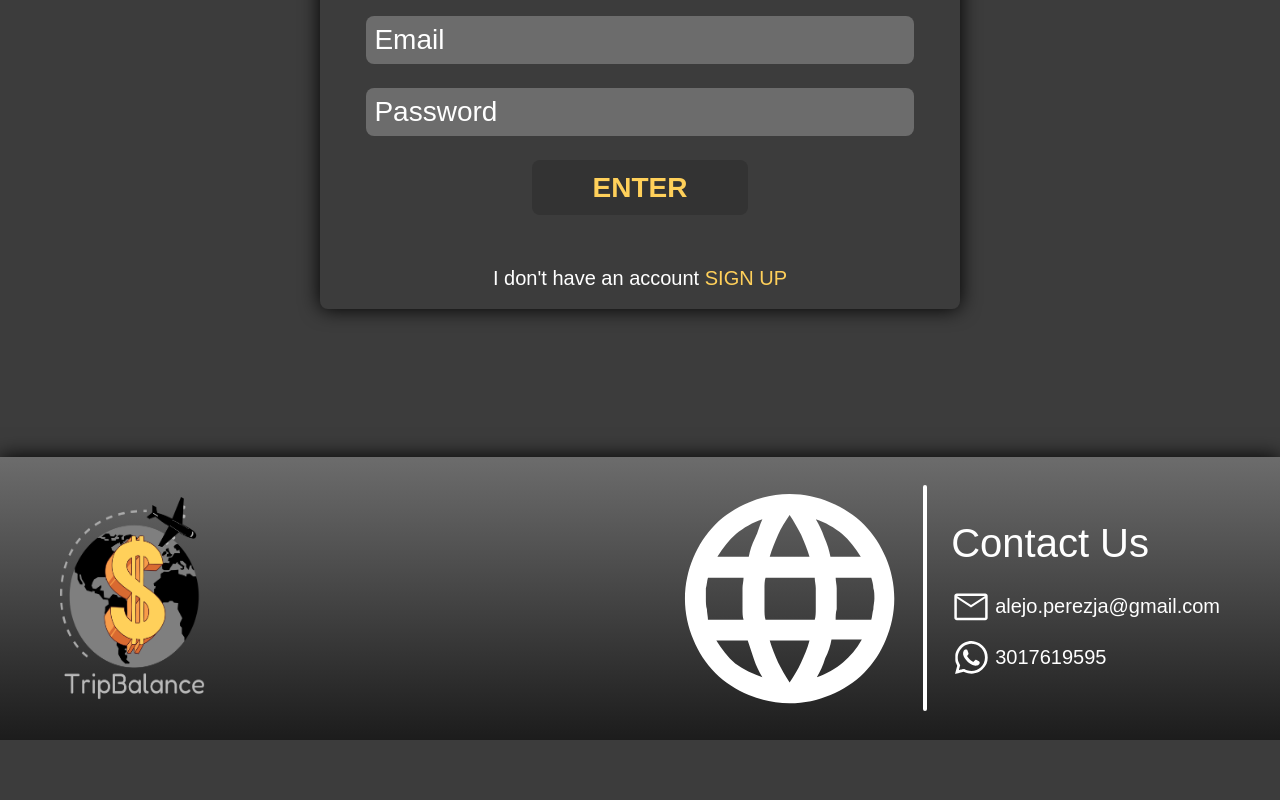
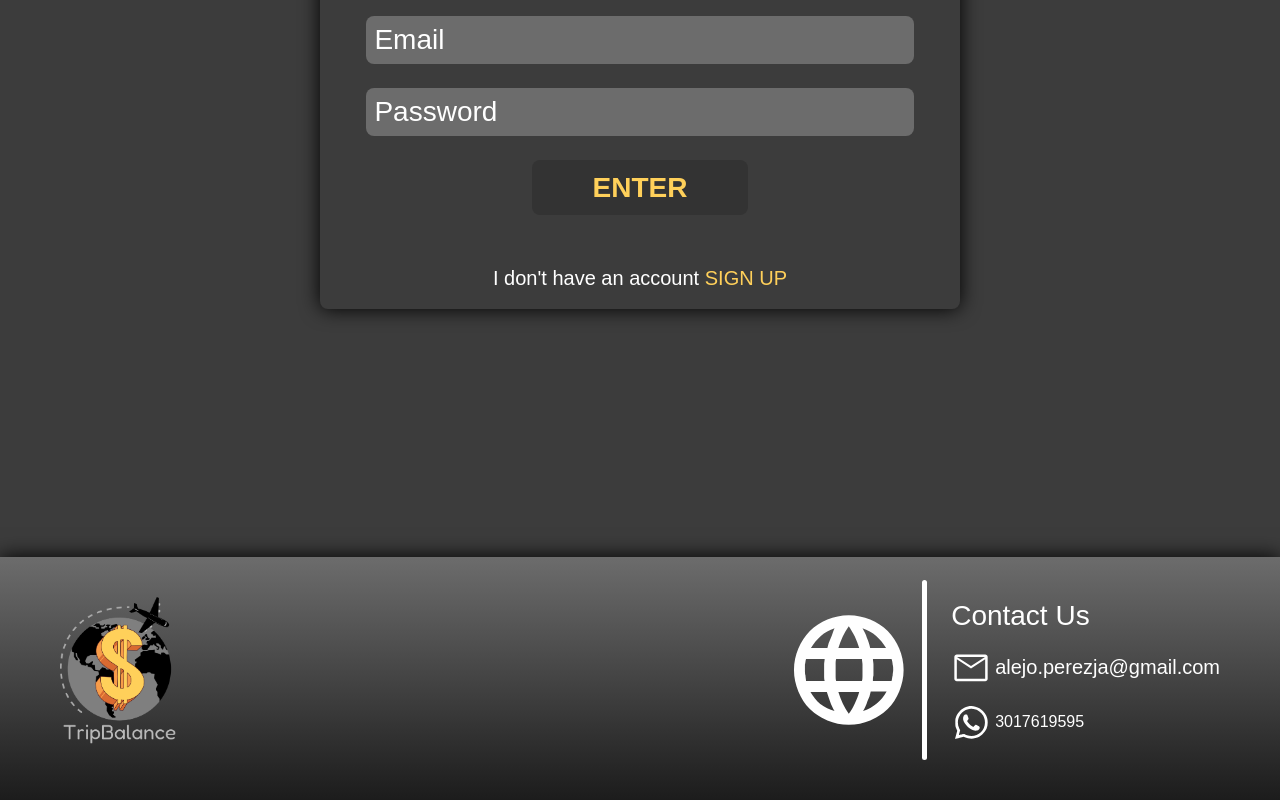
Before and after one commit to AlejoPerez10/TripBalance, a Next.js app: page / in a window 1280 px wide. Shown: the part 302-1102 px from the top of the page. Before the commit the page ends 1042 px from the top, so only its background shows below. Built offline with nearby package versions, Linux system fonts and the light colour scheme.

Commit message:
Organización del footer para responsive

```diff
--- a/src/components/footer.js
+++ b/src/components/footer.js
@@ -2,38 +2,40 @@ import React from 'react';
 import World from '@/icons/world.svg'
 import Mail from '@/icons/mail.svg'
 import Whatsapp from '@/icons/whatsapp.svg'
+import styles from '@/styles/Home.module.css'
 
 const Footer = () => {
     return (
-        <footer className='container-fluid bg-dark px-5 py-3' style={{background:'linear-gradient(to bottom, #6c6c6c, #1c1c1c)', boxShadow:'0 0 20px black', marginTop:'100px'}}>
+        <footer className='container-fluid bg-dark px-5 py-3' style={{background:'linear-gradient(to bottom, #6c6c6c, #1c1c1c)', boxShadow:'0 0 20px black', marginTop:'200px', height:'auto'}}>
 
-            <div className='row d-flex justify-content-center'>
+            <article className='row d-flex justify-content-center'>
 
-                <div className='col-12 d-flex justify-content-center col-sm-6 justify-content-sm-start'>
-                    <img className='img-fluid my-4 w-25' src="/img/LogoAppNoFondo.png" alt="logo de TripBalance"/>
-                </div>
+                <figure className='col-12 d-flex justify-content-center align-items-center col-sm-6 justify-content-sm-start h-auto'>
+                    <img className={`img-fluid my-4 ${styles.logoFooter}`} style={{width:'40%'}} src="/img/LogoAppNoFondo.png" alt="logo de TripBalance"/>
+                </figure>
 
-                <div className='row col-sm-6'>
-                    <div className='col d-none d-lg-flex gap-2'>
-                        <World/>
-                        <div className='d-none d-sm-block bg-white rounded my-auto' style={{width:'1.5%', height:'90%'}}></div>
-                    </div>
+                <section className='row col-sm-6 h-75 justify-content-center align-items-center my-auto'>
 
-                    <div className='col d-flex flex-column justify-content-center gap-3'>
-                        <h2 className='d-flex justify-content-center justify-content-sm-start text-white fs-1'>Contact Us</h2>
+                    <figure className='col d-none d-lg-flex gap-2 h-auto justify-content-end'>
+                        <World className='d-block w-50'/>
+                        <div className='d-block bg-white rounded my-auto' style={{width:'5px', height:'180px'}}></div>
+                    </figure>
 
-                        <div className='d-flex align-items-center flex-column flex-sm-row text-nowrap'>
+                    <aside className='col d-flex flex-column justify-content-center gap-1 h-25'>
+                        <h2 className='d-flex justify-content-center justify-content-sm-start text-white fs-3 my-auto mb-3'>Contact Us</h2>
+
+                        <figure className='d-flex align-items-center flex-column flex-sm-row text-nowrap'>
                             <Mail style={{width:'40px', minWidth:'40px'}}/>
                             <span className='ms-1 text-white fs-5'>alejo.perezja@gmail.com</span>
-                        </div>
+                        </figure>
 
-                        <div className='d-flex align-items-center flex-column flex-sm-row text-nowrap'>
+                        <figure className='d-flex align-items-center flex-column flex-sm-row text-nowrap'>
                             <Whatsapp style={{width:'40px', minWidth:'40x'}}/>
-                            <span className='ms-1 text-white fs-5'>3017619595</span>
-                        </div>
-                    </div>
-                </div>
-            </div>
+                            <span className='ms-1 text-white fs-6'>3017619595</span>
+                        </figure>
+                    </aside>
+                </section>
+            </article>
         </footer>
     );
 };
--- a/src/styles/Home.module.css
+++ b/src/styles/Home.module.css
@@ -191,3 +191,15 @@
     width: 5%;
   }
 }
+
+@media (min-width: 575px){
+  .logoFooter{
+    width: 30% !important;
+  }
+}
+
+@media (min-width: 1100px){
+  .logoFooter{
+    width: 20% !important;
+  }
+}
```
